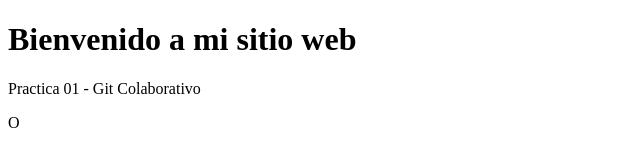
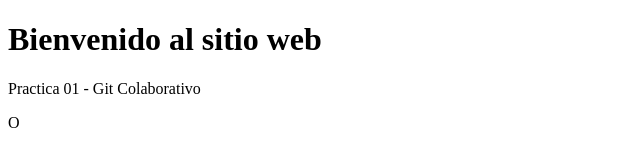
Before and after one commit to ABOK451/Practica01_AOVC, a plain HTML site: page index.html in a window 1280 px wide. Shown: the whole page, without its empty margins (0-640 px from the left). Drawn offline with Linux system fonts and the light colour scheme.

Commit message:
Encabezado cambiado en main

```diff
--- a/index.html
+++ b/index.html
@@ -4,7 +4,7 @@
   <title>Mi Pagina</title>
 </head>
 <body>
-  <h1>Bienvenido a mi sitio web</h1>
+  <h1>Bienvenido al sitio web</h1>
   <p>Practica 01 - Git Colaborativo</p>
 </body>
 </html>O
```
